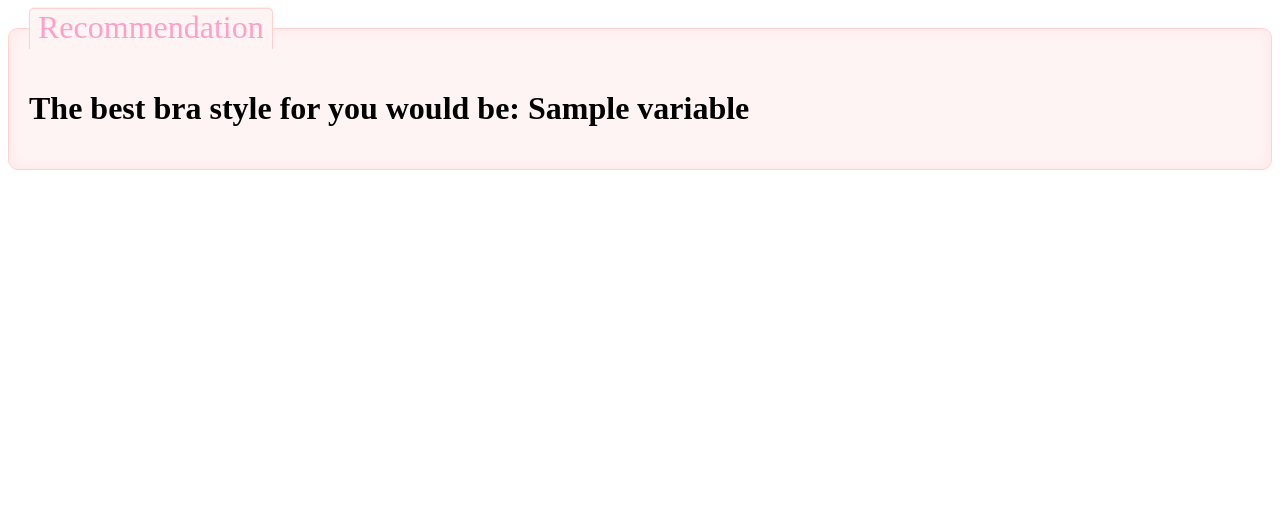
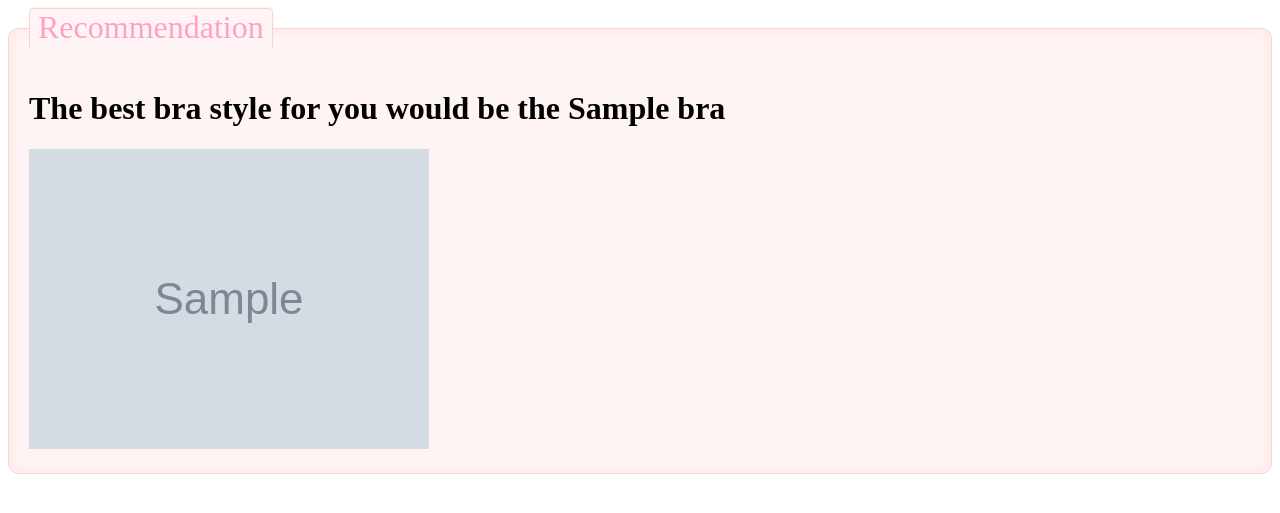
Before and after one commit to carolyn-tsai/think-pink-project, a Flask app: template In_Progress/Carolyn/App/templates/recommendation.html in a window 1280 px wide. Shown: the top 513 px of the page. Run offline with Flask 2, Linux system fonts and the light colour scheme; the template is opened without the code that fills it: most values are stand-ins (such as "Sample title", 1, 10 or a date in 2020); grey boxes marked "Sample" are stand-in pictures.

Commit message:
bra fit app now renders image associated with bra style recommendation

```diff
--- a/In_Progress/Carolyn/App/app.py
+++ b/In_Progress/Carolyn/App/app.py
@@ -8,11 +8,11 @@ from flask import (
 import pickle
 from sklearn import tree
 
-# bra_folder = os.path.join("static", "images")
+bra_folder = os.path.join("static", "images")
 
 app = Flask(__name__)
 
-# app.config["bra_images"] = bra_folder
+app.config["bra_images"] = bra_folder
 
 @app.route("/")
 def home_page():
@@ -45,11 +45,11 @@ def send_data():
         patient_submission = [[age, weight, height, band_size, cup_size, mastectomy_side, shoulder_pain, bra_color, brand, wide_strap, padded_strap, wired, molded_foam, smooth_cup, lace_details, active, lace_insert, front_back, reach_back, embroidery, jacquard]]
         dec_tree_model = open("decision_tree_model.sav", "rb")
         tree_model = pickle.load(dec_tree_model)
-        bra_recommendation = tree_model.predict(patient_submission)
-        #bra_recommendation = recommendation
-        #bra_image_jpg = f'"{bra_recommendation}.jpg"'
-        #bra_image_path = os.path.join(app.config["bra_images"], bra_image_jpg)
-    return render_template("recommendation.html", variable=bra_recommendation)
+        recommendation = tree_model.predict(patient_submission)
+        bra_recommendation = recommendation[0]
+        bra_image_jpg = f"{bra_recommendation}.JPG"
+        bra_image = os.path.join(app.config["bra_images"], bra_image_jpg)
+        return render_template("recommendation.html", bra_style=bra_recommendation, bra_image_path=bra_image)
 
 
 
--- a/In_Progress/Carolyn/App/templates/recommendation.html
+++ b/In_Progress/Carolyn/App/templates/recommendation.html
@@ -9,8 +9,8 @@
   <body>
 	<div class="form-style-3">
 			<fieldset><legend>Recommendation</legend>
-			<h1>The best bra style for you would be: {{ variable }}</h1>
-			<!-- <img src="{{ bra_image }}"/> -->
+			<h1><span>The best bra style for you would be the {{ bra_style }} bra</span></h1>
+			<img src="{{ bra_image_path }}" alt="Recommended Bra Style"/>
 			</fieldset>
 	</div>
   </body>
```
Also changed, not shown: In_Progress/Carolyn/App/templates/form.html (+6 -6 lines).
